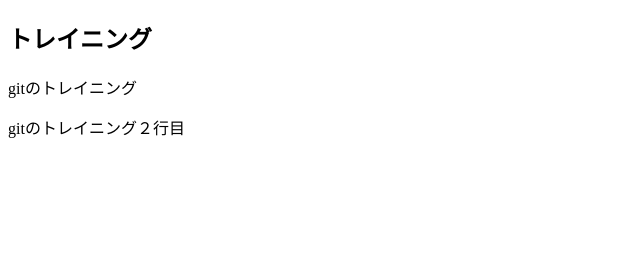
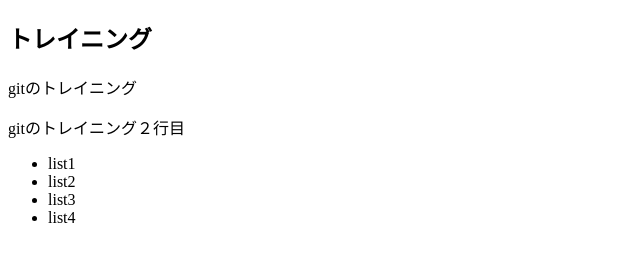
Before and after one commit to bzgtraining/training20190716, a plain HTML site: page index.html in a window 1280 px wide. Shown: the whole page, without its empty margins (0-640 px from the left). Drawn offline with Linux system fonts and the light colour scheme.

Commit message:
aさんが変更しました。

```diff
--- a/index.html
+++ b/index.html
@@ -11,6 +11,14 @@
         <h1>トレイニング</h1>
         <p>gitのトレイニング</p>
         <p>gitのトレイニング２行目</p>
+        <ul>
+            <li>list1</li>
+            <li>list2</li>
+            <li>list3</li>
+            <li>list4</li>
+
+
+        </ul>
     </section>
 </body>
 </html>
```
